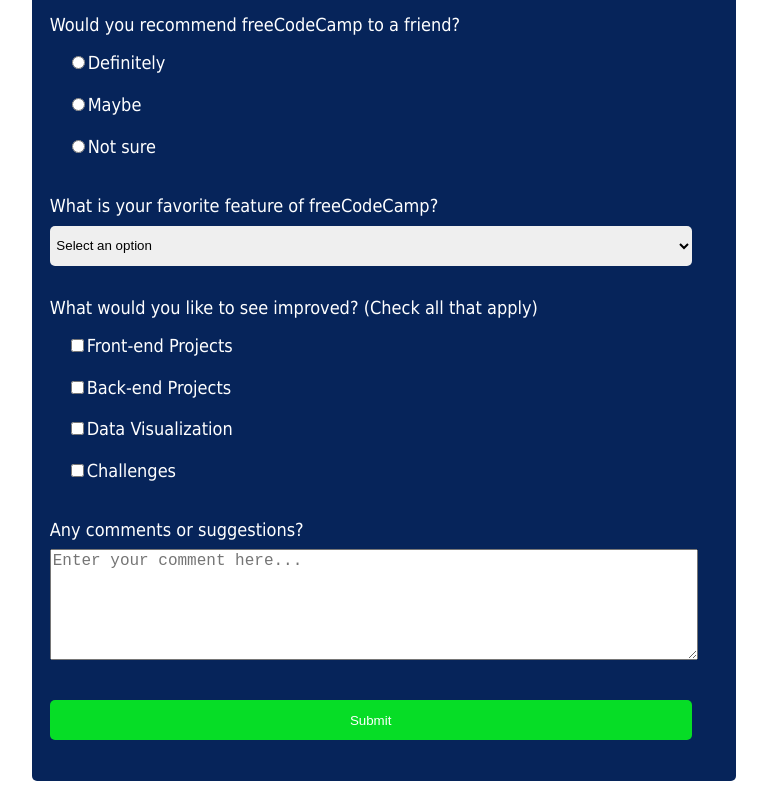
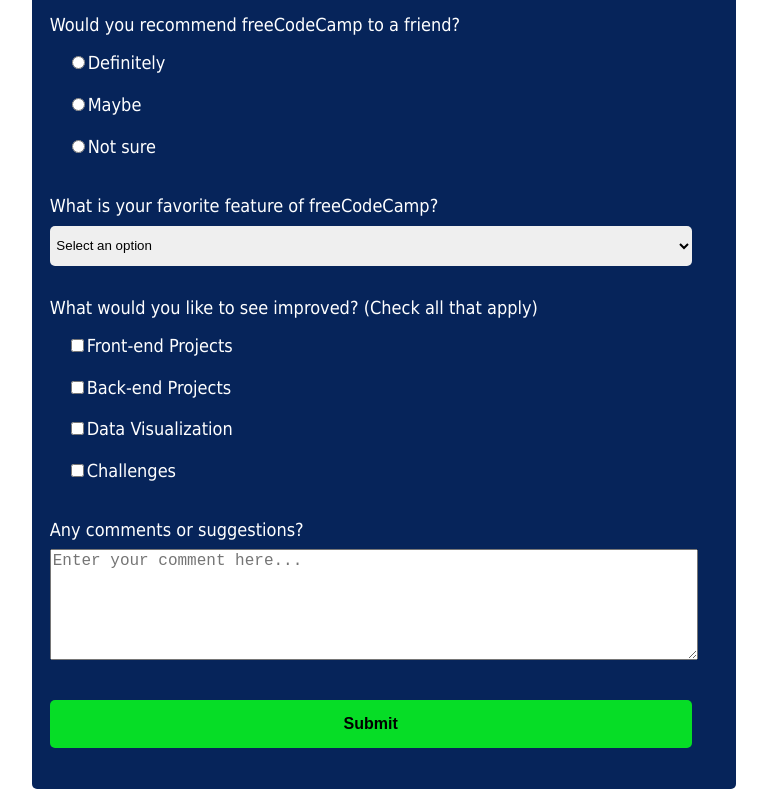
Before and after one commit to Eba1623/Survey-form, a plain HTML site: page index.html in a window 1280 px wide. Shown: the part 582-1371 px from the top of the page, without its empty margins (256-1023 px from the left). Drawn offline with Linux system fonts and the light colour scheme.

Commit message:
Modified submit button style.

```diff
--- a/styles.css
+++ b/styles.css
@@ -38,14 +38,6 @@
     border-radius: 5px;
     margin: 10px 0;
 }
-#submit {
-    width: 96%;
-    background-color: rgb(6, 221, 38);
-    border: none;
-    border-radius: 5px;
-    height: 3em;
-    color: white;
-}
 textarea{
     display: block;
     width: 96%;
@@ -54,3 +46,17 @@
 ::placeholder {
     font-size: 16px;
 }
+#submit {
+    width: 96%;
+    background-color: rgb(6, 221, 38);
+    border: none;
+    border-radius: 5px;
+    height: 3em;
+    color: black;
+    font-weight: bold;
+    font-size: 16px;
+}
+#submit:hover {
+    background-color: rgb(19, 72, 170);
+    color: white;
+}
```
